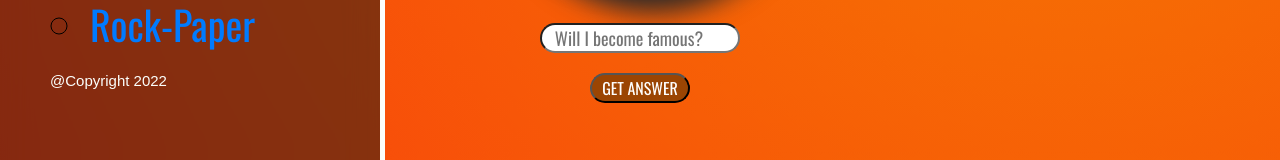
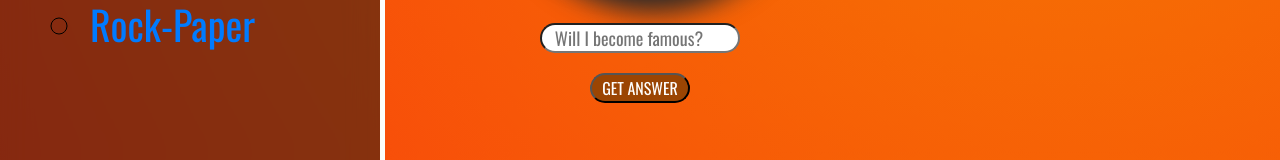
Before and after one commit to NEGAvv/lr7, a plain HTML site: page index.html in a window 1280 px wide. Shown: the part 424-584 px from the top of the page. Drawn offline with nearby package versions, Linux system fonts and the light colour scheme.

Commit message:
Update index.html

```diff
--- a/index.html
+++ b/index.html
@@ -21,11 +21,7 @@
                 <li><a href="https://negavv.github.io/lr8/">Rock-Paper</a></li>
             </ul>
         </div>
-        <div class="footer_menu">
-            <p>
-               @Copyright 2022
-            </p>
-        </div>
+
         <div class="content">
         </div>
     </div>
```
